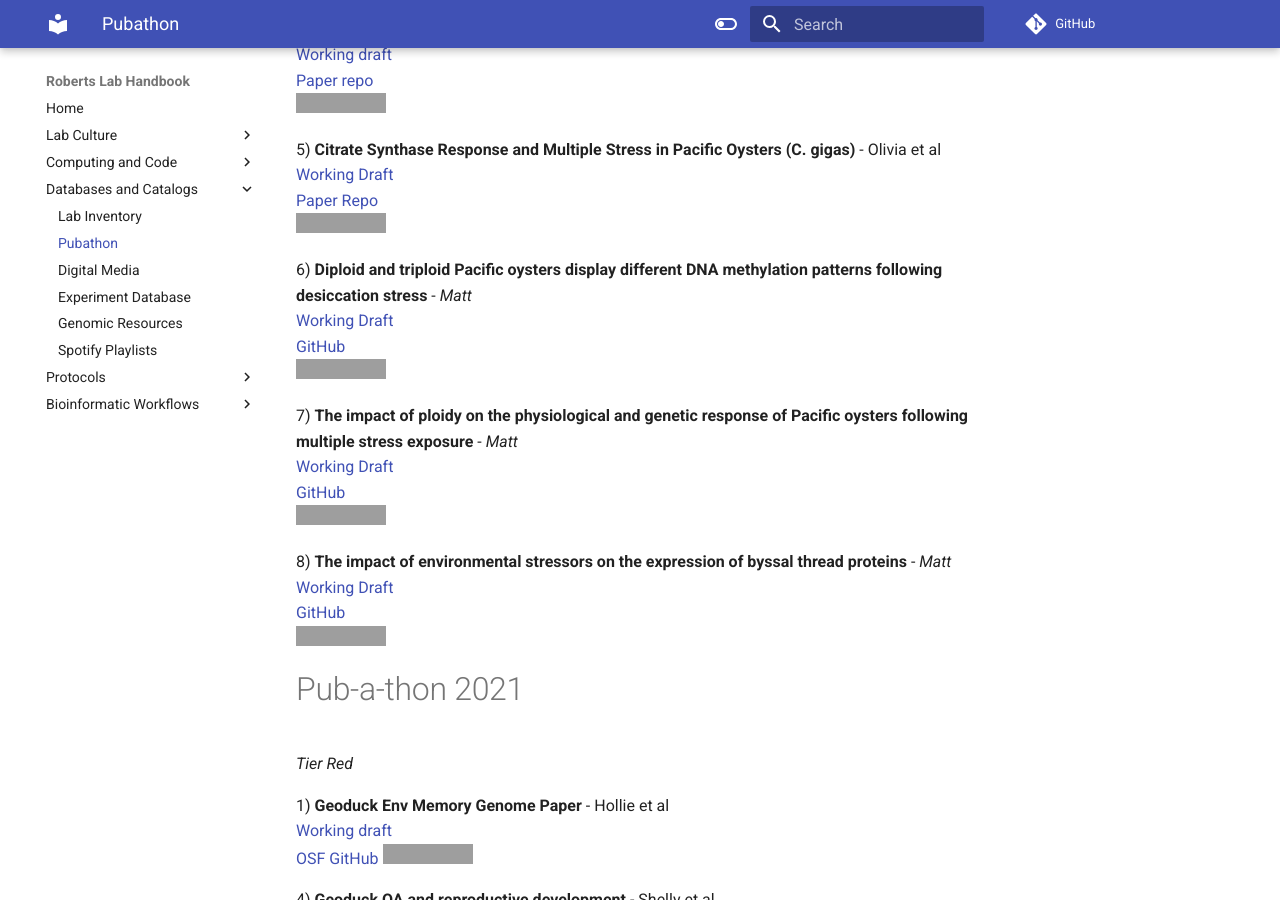
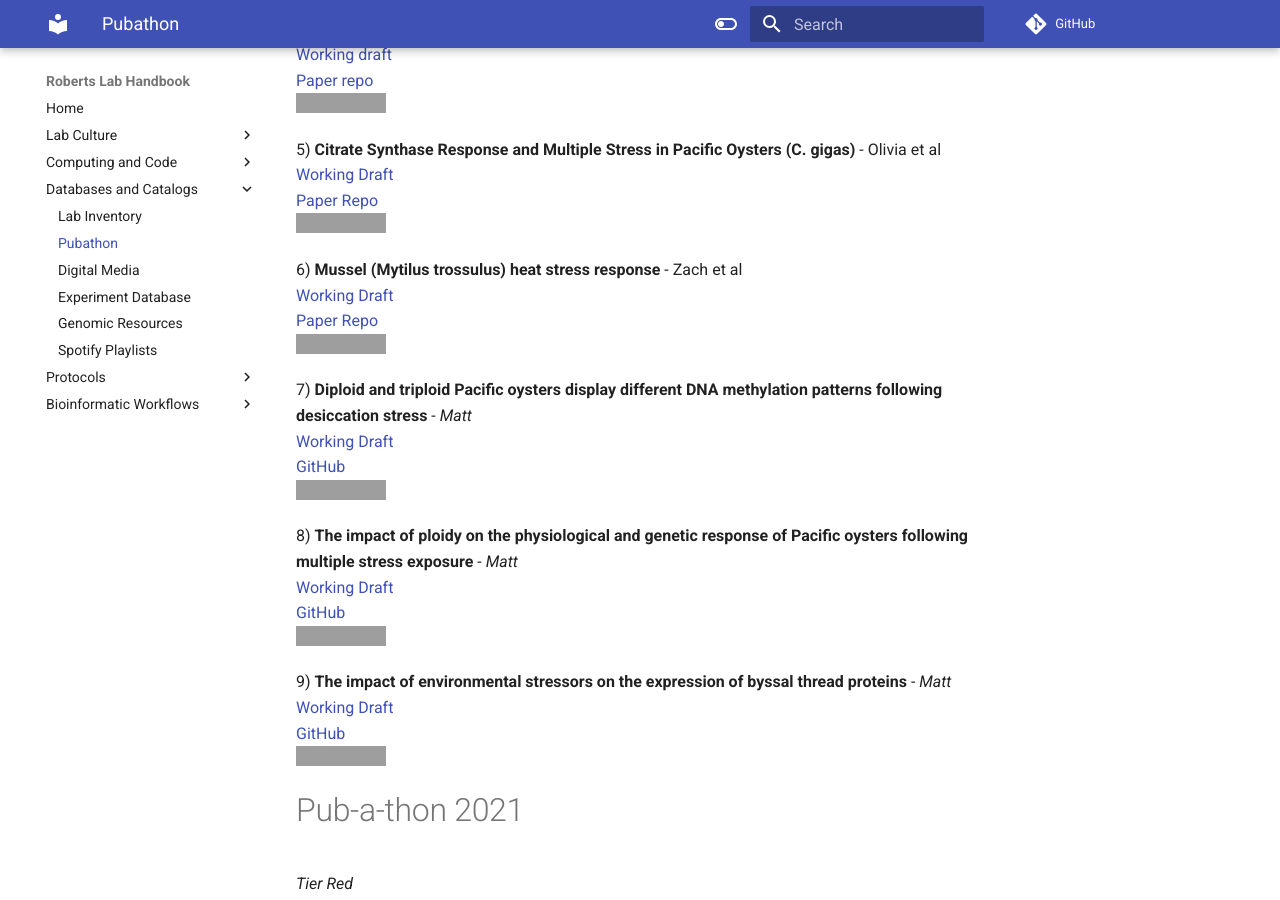
Before and after one commit to RobertsLab/resources, an MkDocs documentation site: the page built from docs/Pubathon.md, in a window 1280 px wide and 900 px high, scrolled down 550 px, cut to the strip 0-900 px from the top of the window. Built offline with MkDocs 1.6.1 and Material for MkDocs 9.7.7, drawn with Linux system fonts in a browser that asks for light colours; comment, search, counter and statistics services are not loaded; grey boxes are pictures that could not be loaded.

Commit message:
Update Pubathon.md

```diff
--- a/docs/Pubathon.md
+++ b/docs/Pubathon.md
@@ -28,17 +28,22 @@
 [Paper Repo](https://github.com/mattgeorgephd/NOPP-gigas-ploidy-temp/tree/main/202107_EXP2/citrate_synthase) </br>
 ![status](https://img.shields.io/badge/pub--a--thon%20status-in%20progress-orange.svg)
 
-6) **Diploid and triploid Pacific oysters display different DNA methylation patterns following desiccation stress**  - _Matt_
+6) **Mussel (Mytilus trossulus) heat stress response** - Zach et al
+[Working Draft](https://docs.google.com/document/d/10QEJBxxuIshe86aFV_8EuL5WKzX9SvJT_2HosNxuZqQ/edit?usp=sharing)
+[Paper Repo](https://github.com/afcoyle/fish541_lab) </br>
+![status](https://img.shields.io/badge/pub--a--thon%20status-in%20progress-orange.svg)
+
+7) **Diploid and triploid Pacific oysters display different DNA methylation patterns following desiccation stress**  - _Matt_
 [Working Draft](https://docs.google.com/document/d/17mcGDI-TWmU4vgBXmiXmeofe4qEuFH5inBKBHhG9tzg/edit?usp=sharing)
 [GitHub](https://github.com/mattgeorgephd/project-gigas_ploidy) </br>
 ![status](https://img.shields.io/badge/pub--a--thon%20status-early%20draft-yellow.svg)
 
-7) **The impact of ploidy on the physiological and genetic response of Pacific oysters following multiple stress exposure**  - _Matt_
+8) **The impact of ploidy on the physiological and genetic response of Pacific oysters following multiple stress exposure**  - _Matt_
 [Working Draft](https://docs.google.com/document/d/1XM3lNTzLySROcJbUl2UZN-uC9SWQNTkhkTfVNU8qeDs/edit?usp=sharing)
 [GitHub](https://github.com/mattgeorgephd/NOPP-gigas-ploidy-temp) </br>
 ![status](https://img.shields.io/badge/pub--a--thon%20status-early%20draft-yellow.svg)
 
-8) **The impact of environmental stressors on the expression of byssal thread proteins**  - _Matt_
+9) **The impact of environmental stressors on the expression of byssal thread proteins**  - _Matt_
 [Working Draft](https://docs.google.com/document/d/1fKfDU4gHPdMy9xejUA5pZ6YY2HVzsiGSGo7uFVgDln4/edit?usp=sharing)
 [GitHub](https://github.com/mattgeorgephd/PSMFC-mytilus-byssus-pilot) </br>
 ![status](https://img.shields.io/badge/pub--a--thon%20status-early%20draft-yellow.svg)
```
